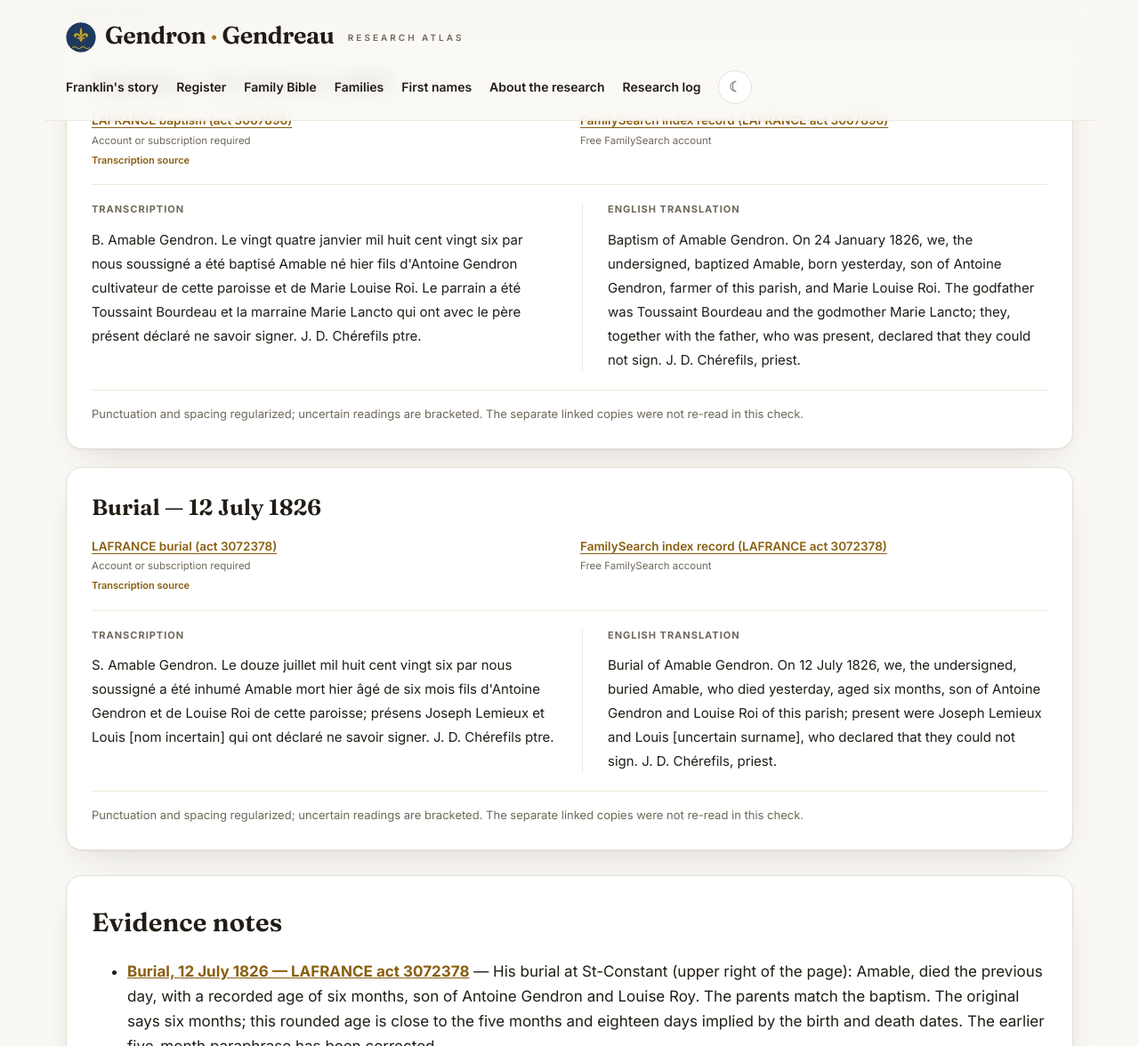
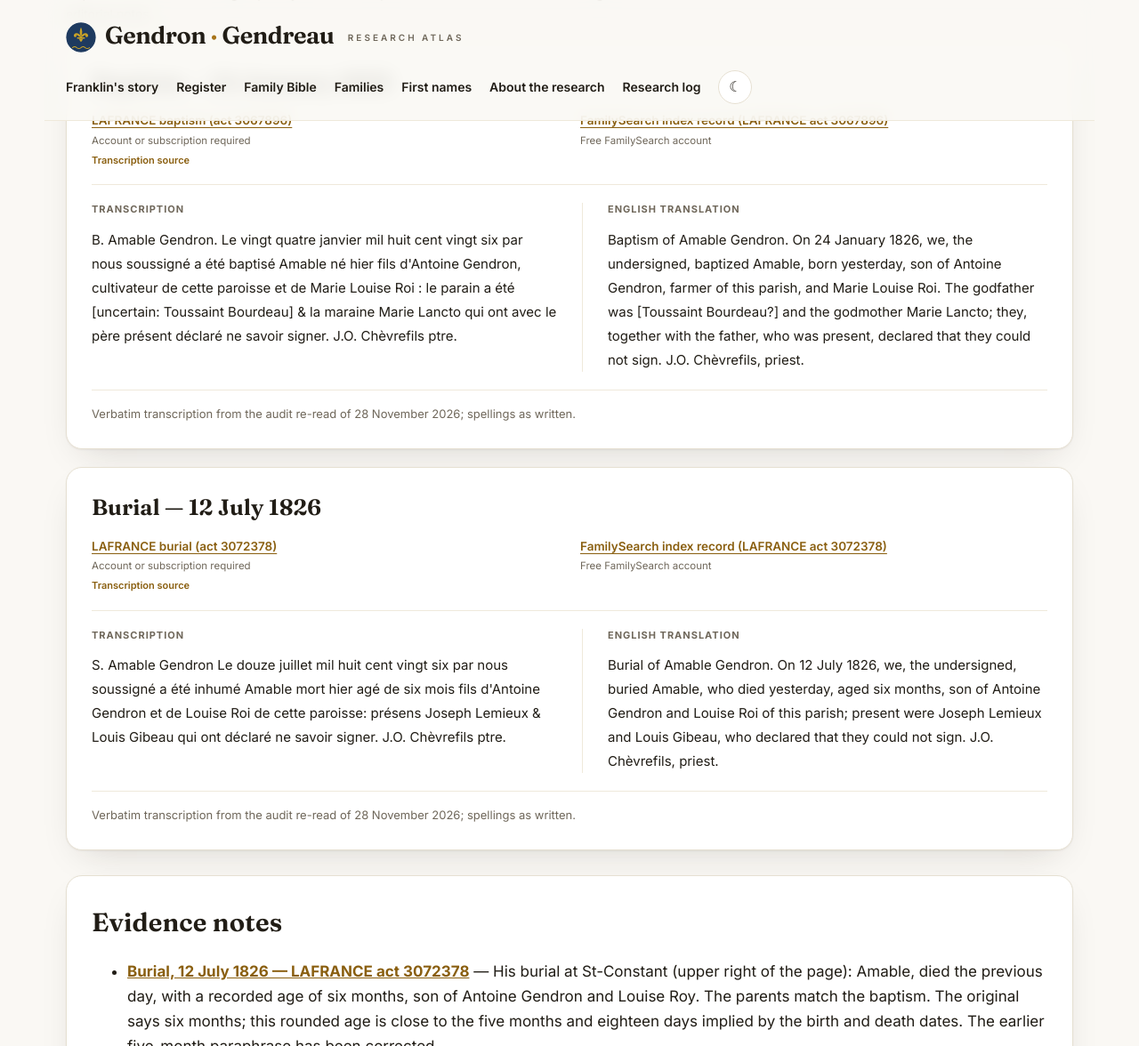
Before and after one commit to vetharmon/gendron-research, a Jekyll site: the page built from _candidates/c174.md, in a window 1280 px wide and 1400 px high, scrolled down 1255 px, cut to the strip 0-1176 px from the top of the window. Shown: the whole strip at 89% size. Built offline with Jekyll 4.4.1, drawn with Linux system fonts in a browser that asks for light colours.

Commit message:
Add files via upload

```diff
--- a/_candidates/c174.md
+++ b/_candidates/c174.md
@@ -16,43 +16,45 @@ sources:
 - label: LAFRANCE baptism (act 3067896)
   url: https://www.genealogiequebec.com/Membership/LAFRANCE/acte/3067896
   access: Account or subscription required
-  provenance: Original register image read on 23 November 2026. Birth 23 January and baptism 24 January; father Antoine and mother Marie Louise Roi.
+  provenance: Original register image read on 23 November 2026. Birth 23 January and baptism 24 January; father Antoine and mother Marie Louise Roi. Re-read and verified 28 November 2026 — the godfather's name is split across a line break and is read only uncertainly; the reading Toussaint Bourdeau agrees with the earlier transcription; the priest's initials are read J.O. here against J. D. in the earlier transcription.
   document_id: act-3067896
   document_primary: true
   document_title: Baptism — 24 January 1826
   document_note: ''
-  transcription: B. Amable Gendron. Le vingt quatre janvier mil huit cent vingt six par nous soussigné a été baptisé Amable né hier fils d'Antoine Gendron cultivateur de cette paroisse et de Marie Louise Roi. Le parrain a été Toussaint Bourdeau et la marraine Marie Lancto qui ont avec le père présent déclaré ne savoir signer. J. D. Chérefils ptre.
-  translation: Baptism of Amable Gendron. On 24 January 1826, we, the undersigned, baptized Amable, born yesterday, son of Antoine Gendron, farmer of this parish, and Marie Louise Roi. The godfather was Toussaint Bourdeau and the godmother Marie Lancto; they, together with the father, who was present, declared that they could not sign. J. D. Chérefils, priest.
+  transcription: "B. Amable Gendron. Le vingt quatre janvier mil huit cent vingt six par nous soussigné a été baptisé Amable né hier fils d'Antoine Gendron, cultivateur de cette paroisse et de Marie Louise Roi : le parain a été [uncertain: Toussaint Bourdeau] & la maraine Marie Lancto qui ont avec le père présent déclaré ne savoir signer. J.O. Chèvrefils ptre."
+  translation: "Baptism of Amable Gendron. On 24 January 1826, we, the undersigned, baptized Amable, born yesterday, son of Antoine Gendron, farmer of this parish, and Marie Louise Roi. The godfather was [Toussaint Bourdeau?] and the godmother Marie Lancto; they, together with the father, who was present, declared that they could not sign. J.O. Chèvrefils, priest."
   text_language: fr
   text_type: transcription
-  text_note: Punctuation and spacing regularized; uncertain readings are bracketed. The separate linked copies were not re-read in this check.
+  text_note: "Verbatim transcription from the audit re-read of 28 November 2026; spellings as written."
 - label: LAFRANCE burial (act 3072378)
   url: https://www.genealogiequebec.com/Membership/LAFRANCE/acte/3072378
   access: Account or subscription required
-  provenance: Original register image read on 23 November 2026. The recorded burial age reads six months, correcting the earlier five-month paraphrase. Death the previous day and both parents are clear. This is a rounded age, not an exact completed-month calculation.
+  provenance: Original register image read on 23 November 2026. The recorded burial age reads six months, correcting the earlier five-month paraphrase. Death the previous day and both parents are clear. This is a rounded age, not an exact completed-month calculation. Re-read and verified 28 November 2026 — the second witness, left uncertain in the earlier transcription, reads Louis Gibeau.
   document_id: act-3072378
   document_primary: true
   document_title: Burial — 12 July 1826
   document_note: ''
-  transcription: S. Amable Gendron. Le douze juillet mil huit cent vingt six par nous soussigné a été inhumé Amable mort hier âgé de six mois fils d'Antoine Gendron et de Louise Roi de cette paroisse; présens Joseph Lemieux et Louis [nom incertain] qui ont déclaré ne savoir signer. J. D. Chérefils ptre.
-  translation: Burial of Amable Gendron. On 12 July 1826, we, the undersigned, buried Amable, who died yesterday, aged six months, son of Antoine Gendron and Louise Roi of this parish; present were Joseph Lemieux and Louis [uncertain surname], who declared that they could not sign. J. D. Chérefils, priest.
+  transcription: "S. Amable Gendron Le douze juillet mil huit cent vingt six par nous soussigné a été inhumé Amable mort hier agé de six mois fils d'Antoine Gendron et de Louise Roi de cette paroisse: présens Joseph Lemieux & Louis Gibeau qui ont déclaré ne savoir signer. J.O. Chèvrefils ptre."
+  translation: "Burial of Amable Gendron. On 12 July 1826, we, the undersigned, buried Amable, who died yesterday, aged six months, son of Antoine Gendron and Louise Roi of this parish; present were Joseph Lemieux and Louis Gibeau, who declared that they could not sign. J.O. Chèvrefils, priest."
   text_language: fr
   text_type: transcription
-  text_note: Punctuation and spacing regularized; uncertain readings are bracketed. The separate linked copies were not re-read in this check.
+  text_note: "Verbatim transcription from the audit re-read of 28 November 2026; spellings as written."
 - label: PRDH-IGD
   url: https://www.prdh-igd.com/Membership/fr/PRDH/Individu/2682699
   access: Account or subscription required
-  provenance: Recorded in the source research notes.
+  provenance: Recorded in the source research notes. PRDH reconstitution page — not opened in the audit (no PRDH hits spent, per the audit's standing rule); the underlying baptism and burial acts were verified through their LAFRANCE copies and FamilySearch index entries on 28 November 2026.
 - label: FamilySearch index record (LAFRANCE act 3067896)
   url: https://www.familysearch.org/ark:/61903/1:1:X43Y-W6DW
   access: Free FamilySearch account
-  provenance: Quebec, Catholic Parish Registers index record on FamilySearch. Matched to the LAFRANCE act on name, date and parents (12 Nov 2026).
+  provenance: Quebec, Catholic Parish Registers index record on FamilySearch. Matched to the LAFRANCE act on name, date and parents (12 Nov 2026). Index entry read and verified 28 November 2026 — the indexed names, date and place match LAFRANCE act 3067896.
+  transcription: "FamilySearch index entry — Amable Gendron; baptism, 24 Jan 1826, Saint-Constant-de-la Prairie-de-la-Madeleine, Laprairie (place as originally indexed: ST CONSTANT, ST CONSTANT, LAPRAIRIE, QC); father Antoine Gendron; mother Marie Louise Roy; digital folder 005470638 (Quebec Parish Registers, 1621-1979)."
   document_id: act-3067896
   document_primary: false
 - label: FamilySearch index record (LAFRANCE act 3072378)
   url: https://www.familysearch.org/ark:/61903/1:1:X4QQ-MTTW
   access: Free FamilySearch account
-  provenance: Quebec, Catholic Parish Registers index record on FamilySearch. Matched to the LAFRANCE act on name, date and parents (12 Nov 2026).
+  provenance: Quebec, Catholic Parish Registers index record on FamilySearch. Matched to the LAFRANCE act on name, date and parents (12 Nov 2026). Index entry read and verified 28 November 2026 — matches LAFRANCE act 3072378, whose register text also names the mother Louise.
+  transcription: "FamilySearch index entry — Amable Gendron; burial, 12 Jul 1826, Saint-Constant-de-la Prairie-de-la-Madeleine, Laprairie (place as originally indexed: ST CONSTANT, ST CONSTANT, LAPRAIRIE, QC); father Antoine Gendron; mother indexed as Louise Roy; digital folder 005470638 (Quebec Parish Registers, 1621-1979)."
   document_id: act-3072378
   document_primary: false
 filenames:
```
